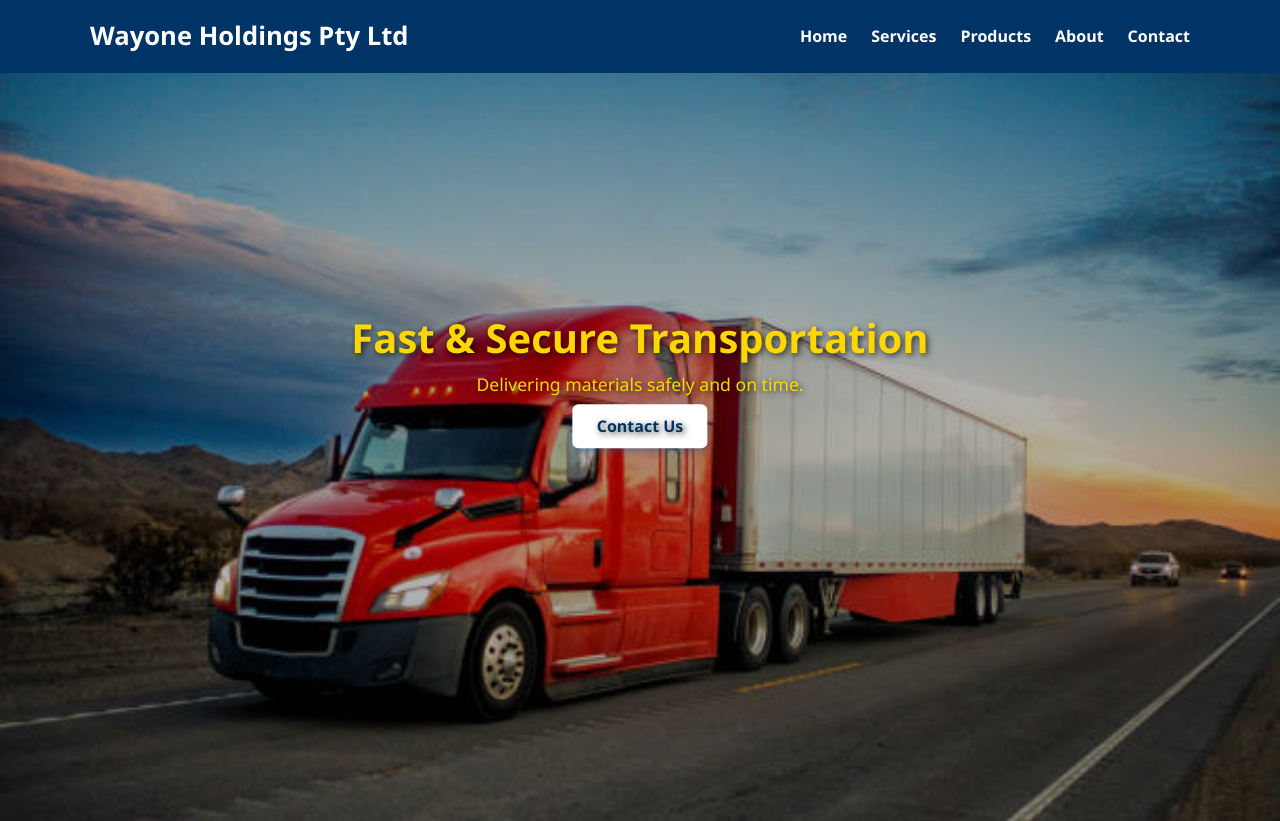
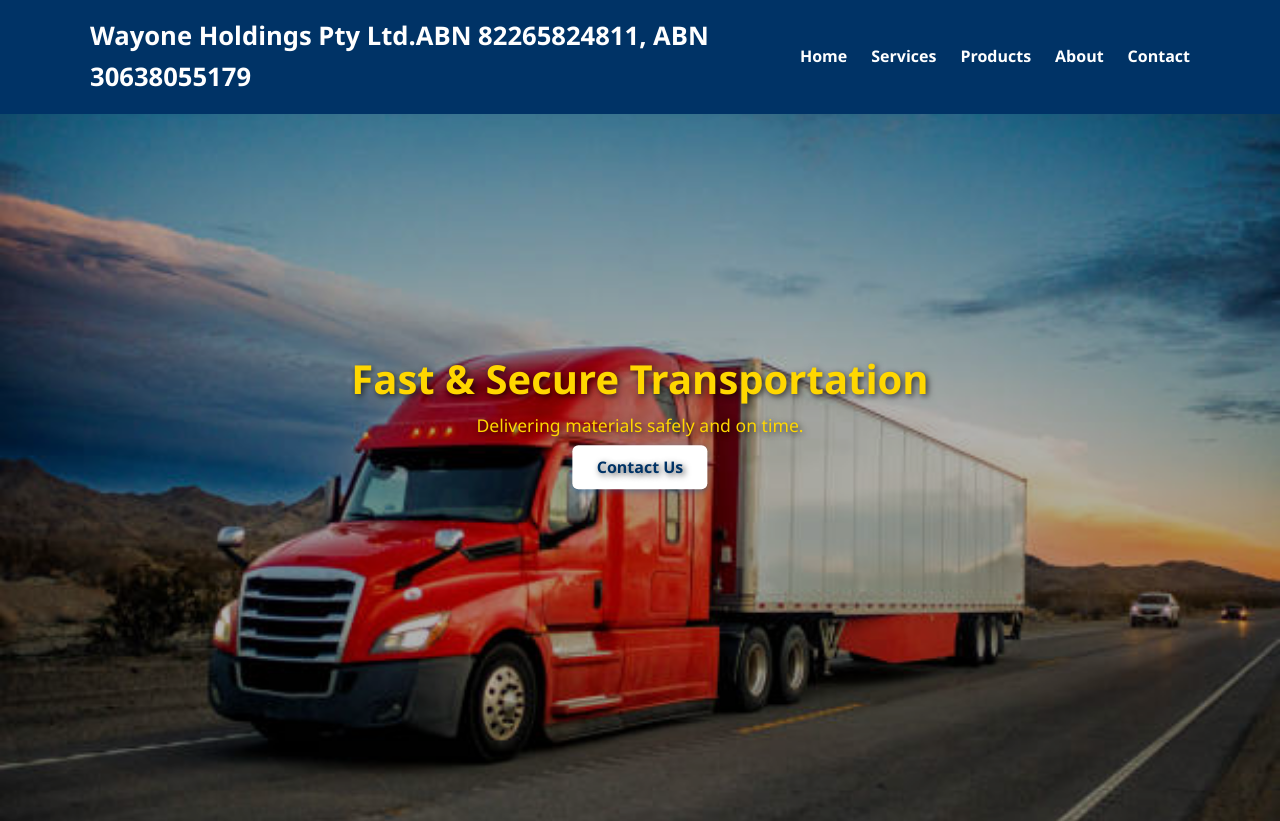
Before and after one commit to pirus-01/Wayone-Holdings-Pty-Ltd, a plain HTML site: page index.html in a window 1280 px wide. Shown: the top 821 px of the page. Drawn offline with Linux system fonts and the light colour scheme.

Commit message:
Update index.html
3

```diff
--- a/index.html
+++ b/index.html
@@ -18,7 +18,7 @@
   <!-- Navbar -->
   <nav class="navbar">
     <div class="container">
-      <h1 class="logo">Wayone Holdings Pty Ltd</h1>
+      <h1 class="logo">Wayone Holdings Pty Ltd.ABN 82265824811, ABN 30638055179</h1>
       <ul class="nav-links" id="nav-links">
         <li><a href="#home">Home</a></li>
         <li><a href="#services">Services</a></li>
```
